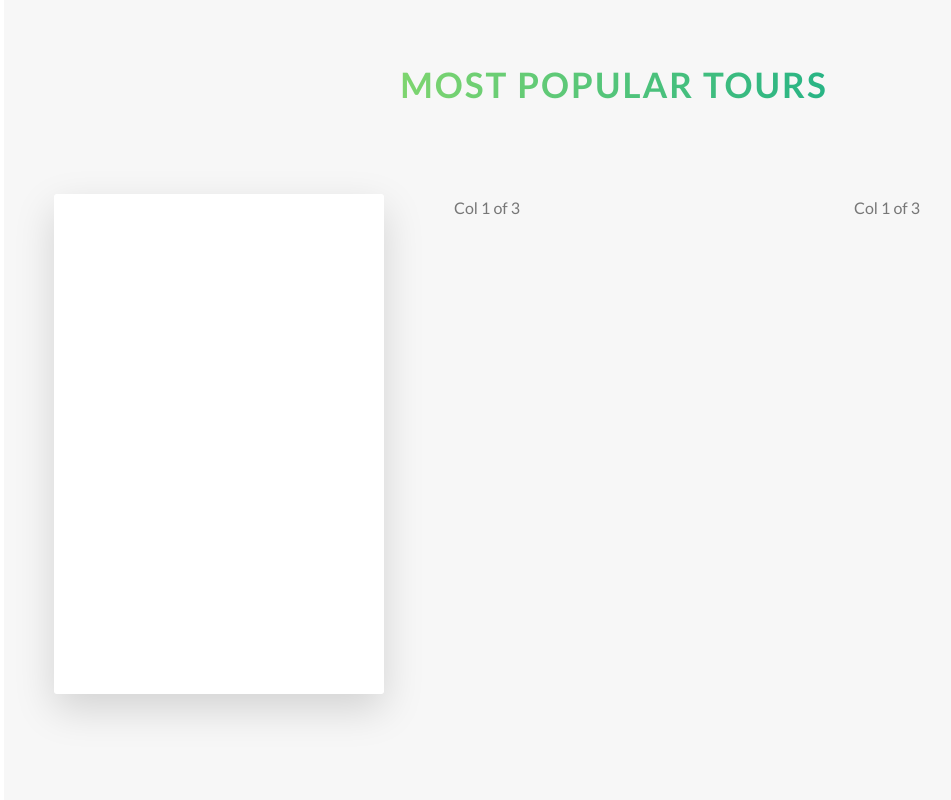
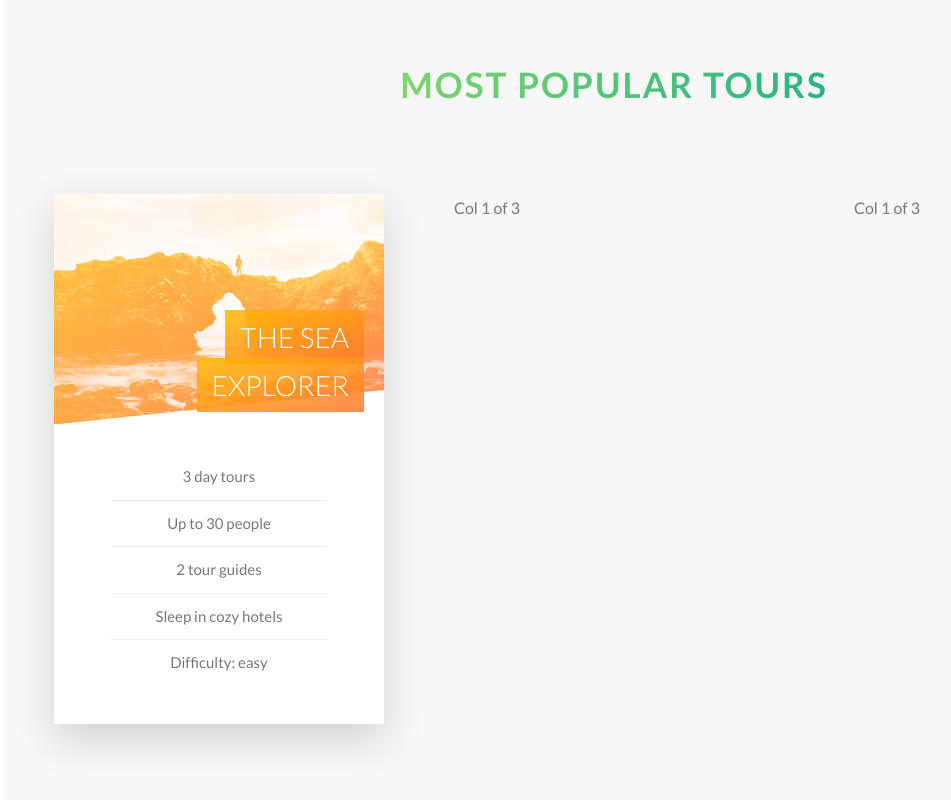
Before and after one commit to NaraeJang/01-SASS-Natours, a website: page dist/index.html in a window 1280 px wide. Shown: the part 2533-3333 px from the top of the page, without its empty margins (26-977 px from the left). Drawn offline with Linux system fonts and the light colour scheme.

Commit message:
Building the Tour Section - 02

```diff
--- a/scss/abstracts/_variables.scss
+++ b/scss/abstracts/_variables.scss
@@ -10,6 +10,7 @@ $cc-tertiary-light: #2998ff;
 $cc-tertiary-dark: #5643fa;
 
 $cc-grey-light-1: #f7f7f7;
+$cc-grey-light-2: #eee;
 
 $cc-white: #ffffff;
 $cc-grey-dark: #777;
--- a/scss/components/_card.scss
+++ b/scss/components/_card.scss
@@ -1,12 +1,11 @@
 .card {
+  // FUNTIONALITIES
   perspective: 150rem;
   -moz-perspective: 150rem;
   position: relative;
-  height: 50rem;
+  height: 53rem;
 
   &__side {
-    color: #fff;
-    font-size: 2rem;
     height: 100%;
     width: 100%;
     transition: all 0.8s ease;
@@ -15,6 +14,7 @@
     left: 0;
     backface-visibility: hidden;
     border-radius: 3px;
+    overflow: hidden;
     box-shadow: 0 1.5rem 4rem rgba($cc-black, 0.15);
 
     &--front {
@@ -39,4 +39,75 @@
   &:hover &__side--back {
     transform: rotateY(0);
   }
+
+  //   FRONT SIDE STYLING
+  &__picture {
+    background-size: cover;
+    height: 23rem;
+    background-blend-mode: screen;
+    -webkit-clip-path: polygon(0 0, 100% 0, 100% 85%, 0 100%);
+    clip-path: polygon(0 0, 100% 0, 100% 85%, 0 100%);
+
+    &--1 {
+      background-image: linear-gradient(
+          to right bottom,
+          $cc-secondary-light,
+          $cc-secondary-dark
+        ),
+        url(../img/nat-5.jpg);
+    }
+    &--2 {
+      background-image: url(../img/nat-6.jpg);
+    }
+    &--3 {
+      background-image: url(../img/nat-7.jpg);
+    }
+  }
+
+  &__heading {
+    position: absolute;
+    top: 12rem;
+    right: 2rem;
+
+    font-size: 2.8rem;
+    font-weight: 300;
+    text-transform: uppercase;
+    color: $cc-white;
+    text-align: right;
+    width: 75%;
+  }
+
+  &__heading--span {
+    padding: 1rem 1.5rem;
+    -webkit-box-decoration-break: clone;
+    box-decoration-break: clone;
+
+    &--1 {
+      background-image: linear-gradient(
+        to right bottom,
+        rgba($cc-secondary-light, 0.85),
+        rgba($cc-secondary-dark, 0.85)
+      );
+    }
+  }
+
+  &__details {
+    padding: 3rem;
+
+    ul {
+      list-style: none;
+      width: 80%;
+      margin: 0 auto;
+
+      li {
+        text-align: center;
+        font-size: 1.5rem;
+        padding: 1rem;
+
+        &:not(:last-child) {
+          border-bottom: 1px solid $cc-grey-light-2;
+        }
+      }
+    }
+  }
 }
--- a/scss/layout/_header.scss
+++ b/scss/layout/_header.scss
@@ -10,6 +10,7 @@
   background-position: top;
   position: relative;
 
+  -webkit-clip-path: polygon(0 0, 100% 0, 100% 75vh, 0 100%);
   clip-path: polygon(0 0, 100% 0, 100% 75vh, 0 100%);
 
   &__logo-box {
```
Also changed, not shown: dist/css/main.css, dist/index.html.
